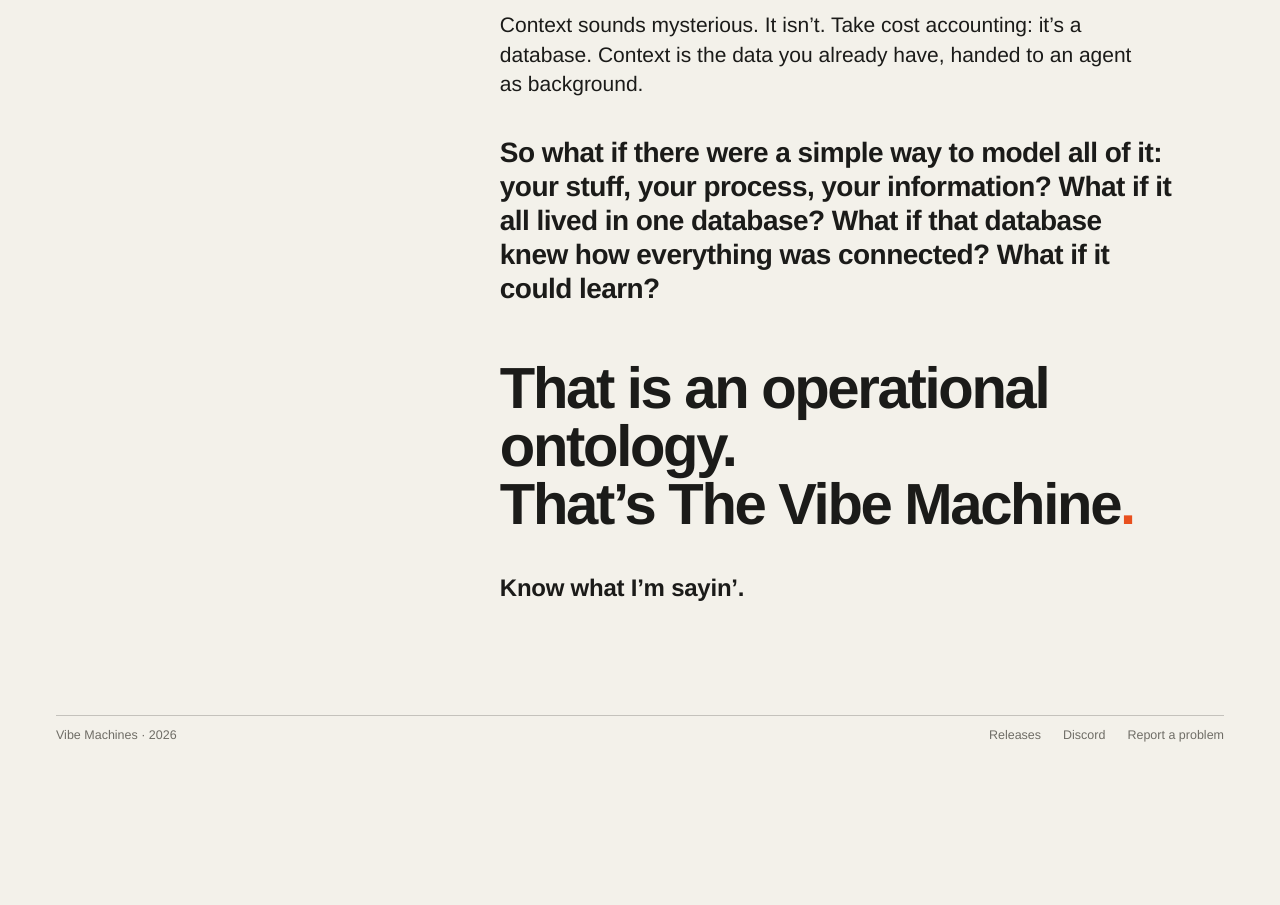
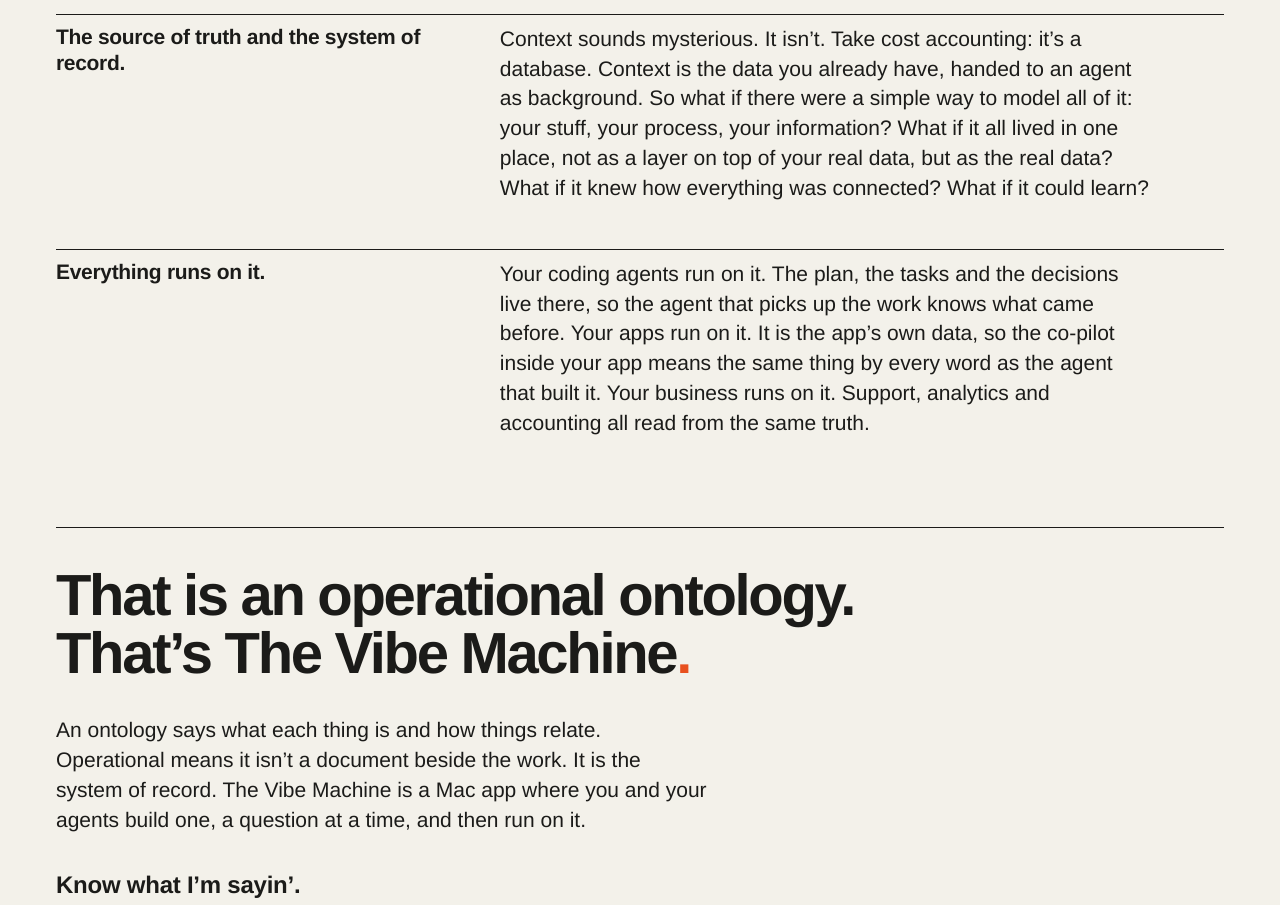
Before and after one commit to vibe-machine/vibe-machine, a plain HTML site: page docs/index.html in a window 1280 px wide. Shown: the part 980-1885 px from the top of the page. Before the commit the page ends 1764 px from the top, so only its background shows below. Drawn offline with Linux system fonts and the light colour scheme.

Commit message:
Site: update 2026-11-23

```diff
--- a/docs/index.html
+++ b/docs/index.html
@@ -158,16 +158,18 @@ ol.steps li::before{content:counter(s);font-weight:700}
 }
 /* The pitch: one page */
 .pitch{margin-top:clamp(40px,5vw,64px)}
-.pitch p{font-size:clamp(18px,1.65vw,21px);line-height:1.42;max-width:31em}
-.pitch p+p{margin-top:1em}
-.pitch .ask{font-size:clamp(21px,2.2vw,28px);line-height:1.22;letter-spacing:-.02em;font-weight:700;max-width:24em;margin-top:1.3em}
-.pitch .name{font-size:clamp(34px,4.6vw,58px);line-height:1;letter-spacing:-.04em;font-weight:700;max-width:none;margin-top:.9em}
+.pitch+.pitch{margin-top:clamp(30px,3.6vw,46px)}
+.pitch>h2.label{font-size:clamp(18px,1.65vw,21px);line-height:1.25;letter-spacing:-.015em;font-weight:700;color:var(--ink);padding-right:28px}
+.pitch p,.close-pitch p{font-size:clamp(18px,1.65vw,21px);line-height:1.42;max-width:31em}
+.close-pitch{margin-top:clamp(56px,7vw,92px);border-top:1px solid var(--ink);padding-top:clamp(26px,3vw,38px)}
+.close-pitch .name{font-size:clamp(34px,4.6vw,58px);line-height:1;letter-spacing:-.04em;font-weight:700}
+.close-pitch p{margin-top:clamp(22px,2.6vw,34px)}
+.close-pitch .sign{font-size:clamp(19px,1.9vw,24px);font-weight:700;letter-spacing:-.01em}
 .hero .kick{margin-top:clamp(40px,5.4vw,72px)}
 .hero .sub{font-size:clamp(19px,1.9vw,24px);line-height:1.34;letter-spacing:-.01em;max-width:30em;margin-top:clamp(22px,2.6vw,34px)}
 .top{margin-top:clamp(26px,3vw,38px)}
 .top .meta{margin-top:12px}
-.pitch .sign{font-size:clamp(19px,1.9vw,24px);font-weight:700;letter-spacing:-.01em;margin-top:clamp(26px,3vw,38px)}
-.pitch .meta{margin-top:clamp(26px,3vw,38px);font-size:13px;line-height:1.5;max-width:none}
+@media (max-width:820px){.pitch>h2.label{padding:0 0 10px}.pitch>div{border-top:0;padding-top:0}}
 </style>
 </head>
 <body>
@@ -180,15 +182,15 @@ ol.steps li::before{content:counter(s);font-weight:700}
 <h1>Your agents don’t know<br>what you mean<span class="dot">.</span></h1>
 <p class="sub">The source of truth and the system of record for everything in your world. Your coding agents run on it. Your apps run on it. Your business runs on it. That is an operational ontology. That’s The Vibe Machine.</p>
 <div class="top"><div class="acts"><a class="btn" href="https://github.com/vibe-machine/vibe-machine/releases/latest/download/VibeMachine.dmg">Download for Mac</a><a class="btn ghost" href="https://discord.gg/4HjkqRRZR8">Join the Discord</a></div>
-<p class="meta">Mac with Apple silicon · macOS 26 or later · 342 MB</p></div>
-<div class="row ruled pitch"><div class="label">Developer preview 0.1.0 · 23 November 2026</div><div>
-<p>You have a team of agents now. Your ambition and creativity have been unleashed.</p>
-<p>You already know agents need context to plan, build and ship. Here is what comes next: everything else needs it too. The workflows that run your app. The co-pilot inside it. The agent answering your users, the one keeping the lights on, and the one acting as your chief of staff. The analytics that tell you what to build next. Even your cost accounting.</p>
-<p>Context sounds mysterious. It isn’t. Take cost accounting: it’s a database. Context is the data you already have, handed to an agent as background.</p>
-<p class="ask">So what if there were a simple way to model all of it: your stuff, your process, your information? What if it all lived in one database? What if that database knew how everything was connected? What if it could learn?</p>
-<p class="name">That is an operational ontology.<br>That’s The Vibe Machine<span class="dot">.</span></p>
+<p class="meta">Developer preview 0.1.0 · 23 November 2026 · Mac with Apple silicon · macOS 26 or later · 342 MB</p></div>
+<section class="row ruled pitch"><h2 class="label">Your agents don’t know what you mean.</h2><div><p>You have a team of agents now. Your ambition and creativity have been unleashed. But an agent only knows what it’s been told. You already know agents need context to plan, build and ship. Here is what comes next: everything else needs it too. The workflows that run your app. The co-pilot inside it. The agent answering your users, the one keeping the lights on, and the one acting as your chief of staff. The analytics that tell you what to build next. Even your cost accounting.</p></div></section>
+<section class="row ruled pitch"><h2 class="label">The source of truth and the system of record.</h2><div><p>Context sounds mysterious. It isn’t. Take cost accounting: it’s a database. Context is the data you already have, handed to an agent as background. So what if there were a simple way to model all of it: your stuff, your process, your information? What if it all lived in one place, not as a layer on top of your real data, but as the real data? What if it knew how everything was connected? What if it could learn?</p></div></section>
+<section class="row ruled pitch"><h2 class="label">Everything runs on it.</h2><div><p>Your coding agents run on it. The plan, the tasks and the decisions live there, so the agent that picks up the work knows what came before. Your apps run on it. It is the app’s own data, so the co-pilot inside your app means the same thing by every word as the agent that built it. Your business runs on it. Support, analytics and accounting all read from the same truth.</p></div></section>
+<section class="close-pitch">
+<h2 class="name">That is an operational ontology.<br>That’s The Vibe Machine<span class="dot">.</span></h2>
+<p>An ontology says what each thing is and how things relate. Operational means it isn’t a document beside the work. It is the system of record. The Vibe Machine is a Mac app where you and your agents build one, a question at a time, and then run on it.</p>
 <p class="sign">Know what I’m sayin’.</p>
-</div></div>
+</section>
 </main>
 
 <footer class="foot"><span>Vibe Machines · 2026</span><span><a href="https://github.com/vibe-machine/vibe-machine/releases">Releases</a><a href="https://discord.gg/4HjkqRRZR8">Discord</a><a href="https://github.com/vibe-machine/vibe-machine/issues/new/choose">Report a problem</a></span></footer>
```
